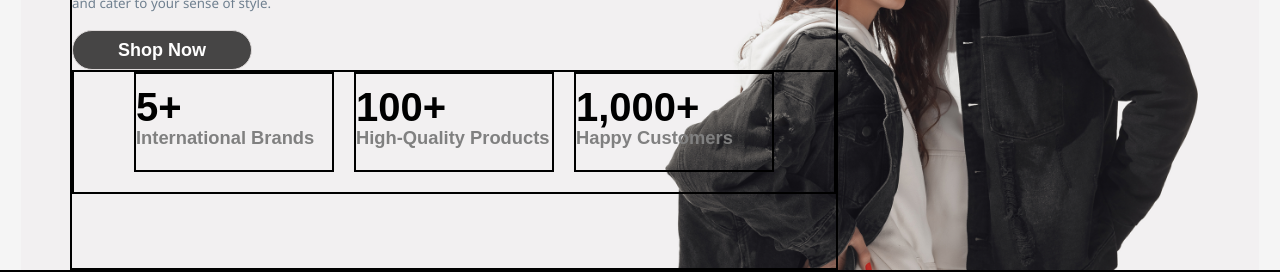
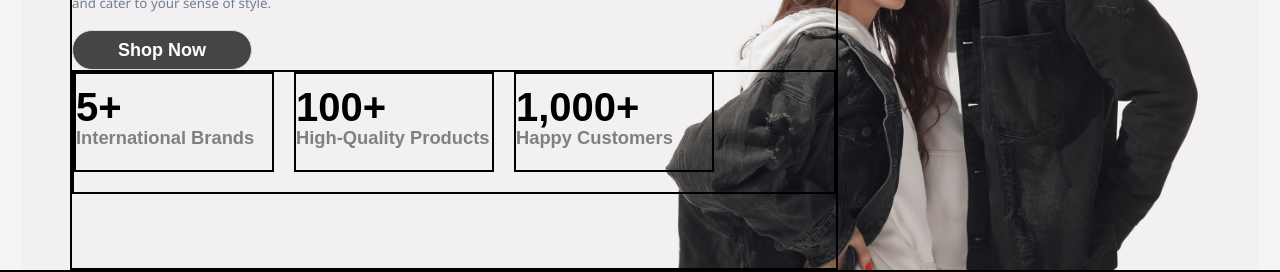
Before and after one commit to saifdigital12580-oss/SHOP.CO, a React (Vite) app: page / in a window 1280 px wide. Shown: the part 430-702 px from the top of the page. Built offline with nearby package versions, Linux system fonts and the light colour scheme; no server answers.

Commit message:
first commit

```diff
--- a/src/Styles/herosection.css
+++ b/src/Styles/herosection.css
@@ -78,7 +78,7 @@
     width: 100%;
     border: 2px solid black;
     display: flex;
-    justify-content: center !important;
+    /* justify-content: center !important; */
     align-items: center !important;
     gap: 20px;
 }
```
